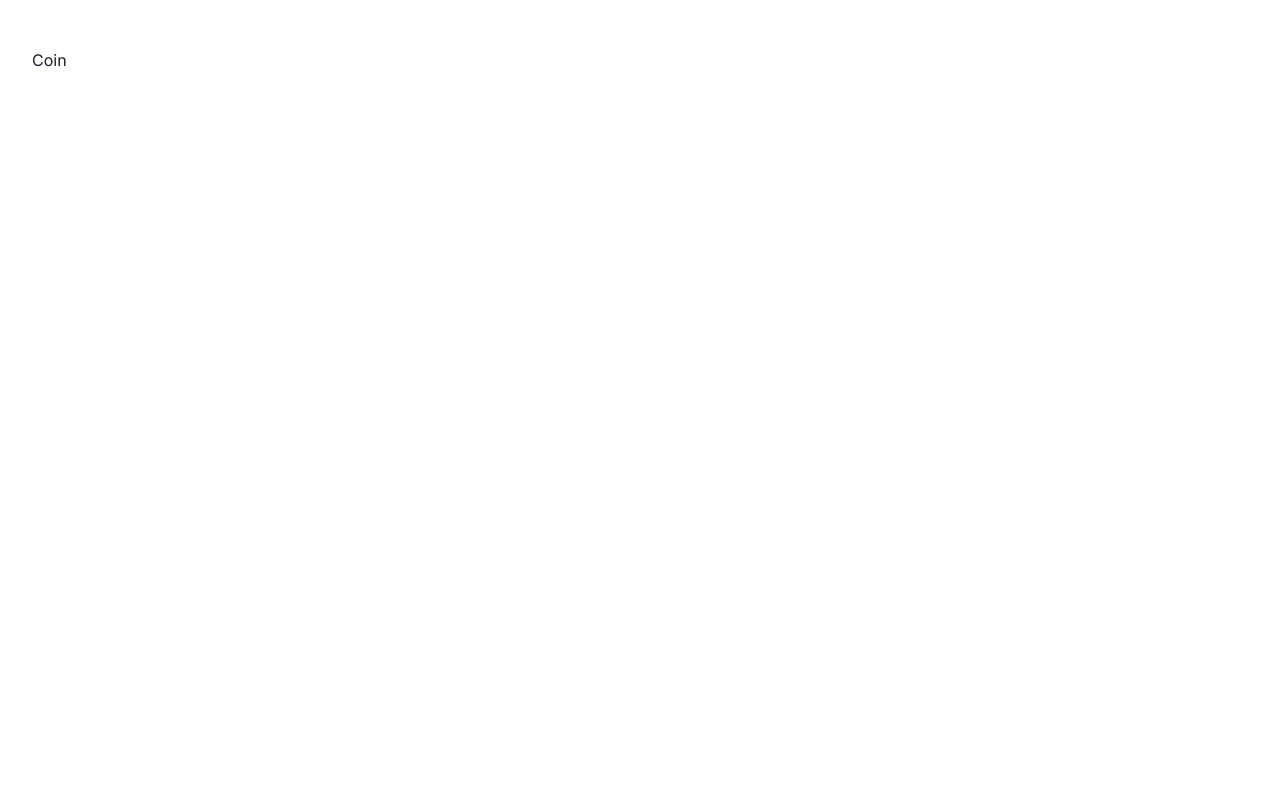
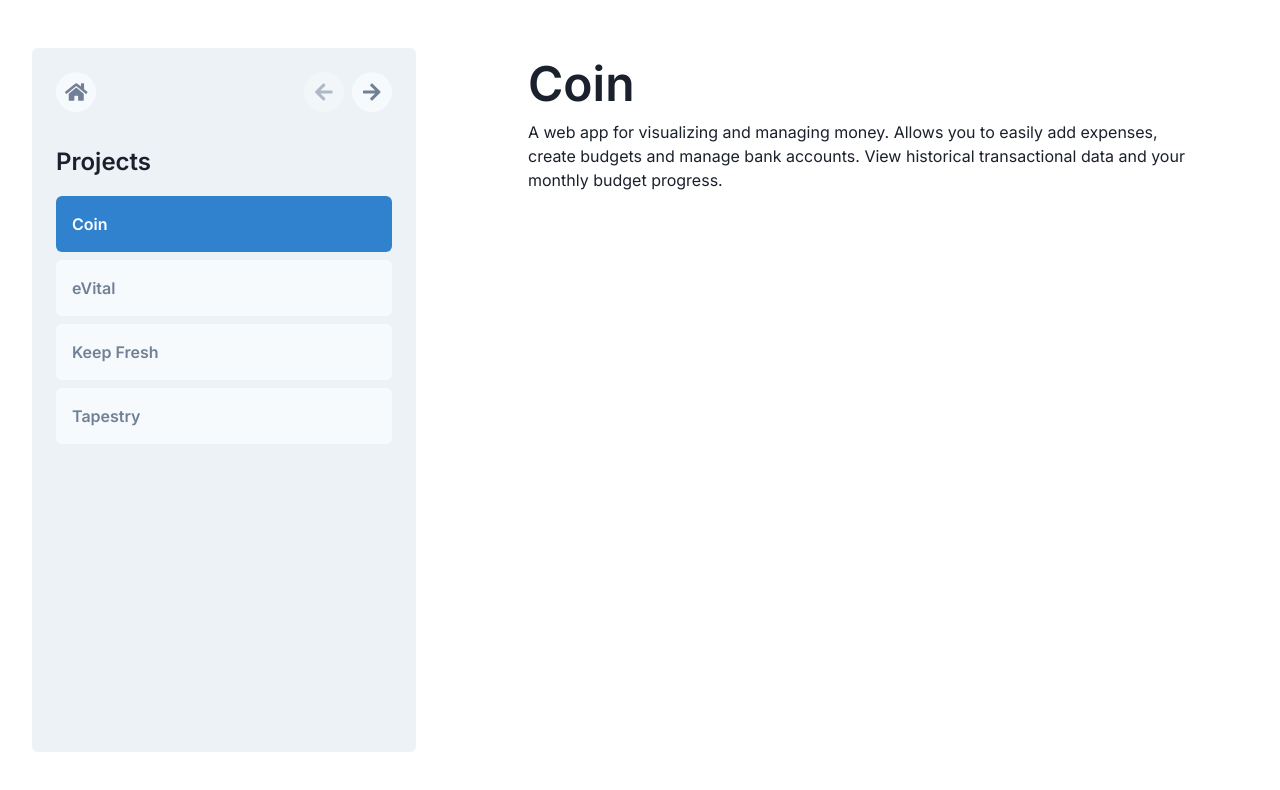
Before and after one commit to nandanmen/me, a Gatsby site: page /projects/coin in a window 1280 px wide. Built offline with nearby package versions, Linux system fonts and the light colour scheme; Gatsby itself is replaced by a stand-in of ours.

Commit message:
feat: project page first iteration

```diff
--- a/gatsby-node.js
+++ b/gatsby-node.js
@@ -14,6 +14,16 @@ exports.createPages = async ({ graphql, actions, reporter }) => {
                 path
               }
             }
+            next {
+              frontmatter {
+                path
+              }
+            }
+            previous {
+              frontmatter {
+                path
+              }
+            }
           }
         }
       }
@@ -25,13 +35,15 @@ exports.createPages = async ({ graphql, actions, reporter }) => {
     return
   }
   const projectPostTemplate = path.resolve(`src/templates/Project.tsx`)
-  result.data.allMarkdownRemark.edges.forEach(({ node }) => {
+  result.data.allMarkdownRemark.edges.forEach(({ node, next, previous }) => {
     const path = node.frontmatter.path
     createPage({
       path,
       component: projectPostTemplate,
       context: {
         pagePath: path,
+        next,
+        previous,
       },
     })
   })
--- a/src/components/Layout.tsx
+++ b/src/components/Layout.tsx
@@ -1,7 +1,7 @@
 import React from 'react'
 import clsx from 'clsx'
 
-import styles from '../css/Layout.module.scss'
+import styles from './css/Layout.module.scss'
 
 type ChildrenProps = {
   children: React.ReactNode
--- /dev/null
+++ b/src/components/LinkButton.tsx
@@ -0,0 +1,30 @@
+import React, { ReactNode } from 'react'
+import clsx from 'clsx'
+import { Link } from 'gatsby'
+
+type LinkButtonProps = {
+  to: string
+  children: ReactNode
+  className?: string
+  disabled?: boolean
+}
+
+export default function LinkButton({
+  children,
+  to,
+  className = '',
+  disabled = false,
+}: LinkButtonProps) {
+  return (
+    <Link
+      to={to}
+      className={clsx(
+        'w-10 h-10 bg-gray-100 rounded-full text-gray-600 flex items-center justify-center text-xl',
+        disabled ? 'opacity-50 pointer-events-none cursor-not-allowed' : '',
+        className
+      )}
+    >
+      {children}
+    </Link>
+  )
+}
--- a/src/pages/index.tsx
+++ b/src/pages/index.tsx
@@ -4,6 +4,7 @@ import clsx from 'clsx'
 import { FontAwesomeIcon } from '@fortawesome/react-fontawesome'
 import { faArrowRight } from '@fortawesome/free-solid-svg-icons'
 
+import LinkButton from '../components/LinkButton'
 import Layout from '../components/Layout'
 import Tapestry from '../components/Tapestry'
 import styles from '../css/Home.module.scss'
@@ -72,14 +73,12 @@ function ProjectCard({ frontmatter }: Project) {
         </p>
       </header>
       {Component && <Component />}
-      <button
-        className={clsx(
-          'w-10 h-10 bg-gray-100 absolute rounded-full text-gray-600',
-          styles.project_button
-        )}
+      <LinkButton
+        to={frontmatter.path}
+        className={clsx('absolute', styles.project_button)}
       >
         <FontAwesomeIcon icon={faArrowRight} />
-      </button>
+      </LinkButton>
     </Link>
   )
 }
--- a/src/templates/Project.tsx
+++ b/src/templates/Project.tsx
@@ -1,20 +1,94 @@
 import React from 'react'
-import { graphql, PageProps } from 'gatsby'
+import { Link, graphql, PageProps } from 'gatsby'
+import clsx from 'clsx'
+import { FontAwesomeIcon } from '@fortawesome/react-fontawesome'
+import {
+  faHome,
+  faArrowLeft,
+  faArrowRight,
+} from '@fortawesome/free-solid-svg-icons'
 
+import LinkButton from '../components/LinkButton'
 import Layout from '../components/Layout'
-import { Project } from '../hooks/useProjects'
+import useProjects, { Project } from '../hooks/useProjects'
 
 type ProjectPageData = {
   markdownRemark: Project
 }
 
+type PageContext = {
+  pagePath: string
+  next: {
+    frontmatter: {
+      path: string
+    }
+  } | null
+  previous: {
+    frontmatter: {
+      path: string
+    }
+  } | null
+}
+
 export default function ProjectPageTemplate({
   data,
+  pageContext,
 }: PageProps<ProjectPageData>) {
+  const projects = useProjects()
   const project = data.markdownRemark
+  const { next, previous, pagePath } = pageContext as PageContext
   return (
     <Layout>
-      <h1>{project.frontmatter.title}</h1>
+      <Layout.Sidebar>
+        <section className="p-6 rounded-md bg-gray-200 h-full relative">
+          <nav className="flex justify-between mb-8">
+            <LinkButton to="/">
+              <FontAwesomeIcon icon={faHome} />
+            </LinkButton>
+            <div className="flex">
+              <LinkButton
+                to={previous?.frontmatter.path || '/'}
+                className="mr-2"
+                disabled={previous === null}
+              >
+                <FontAwesomeIcon icon={faArrowLeft} />
+              </LinkButton>
+              <LinkButton
+                to={next?.frontmatter.path || '/'}
+                disabled={next === null}
+              >
+                <FontAwesomeIcon icon={faArrowRight} />
+              </LinkButton>
+            </div>
+          </nav>
+          <h1 className="font-semibold text-2xl mb-4">Projects</h1>
+          <ul>
+            {projects.map(project => (
+              <li
+                key={project.id}
+                className={clsx(
+                  project.frontmatter.path === pagePath
+                    ? 'bg-blue-600 text-white'
+                    : 'bg-gray-100 text-gray-600',
+                  'p-4 font-semibold mb-2 rounded-md hover:bg-blue-400 hover:text-white'
+                )}
+              >
+                <Link to={project.frontmatter.path}>
+                  {project.frontmatter.title}
+                </Link>
+              </li>
+            ))}
+          </ul>
+        </section>
+      </Layout.Sidebar>
+      <Layout.Main>
+        <section className="max-w-2xl mx-auto">
+          <h1 className="font-semibold text-5xl">
+            {project.frontmatter.title}
+          </h1>
+          <article dangerouslySetInnerHTML={{ __html: project.html }} />
+        </section>
+      </Layout.Main>
     </Layout>
   )
 }
```
Also changed, not shown: src/components/css/Layout.module.scss (renamed from src/css/Layout.module.scss).
